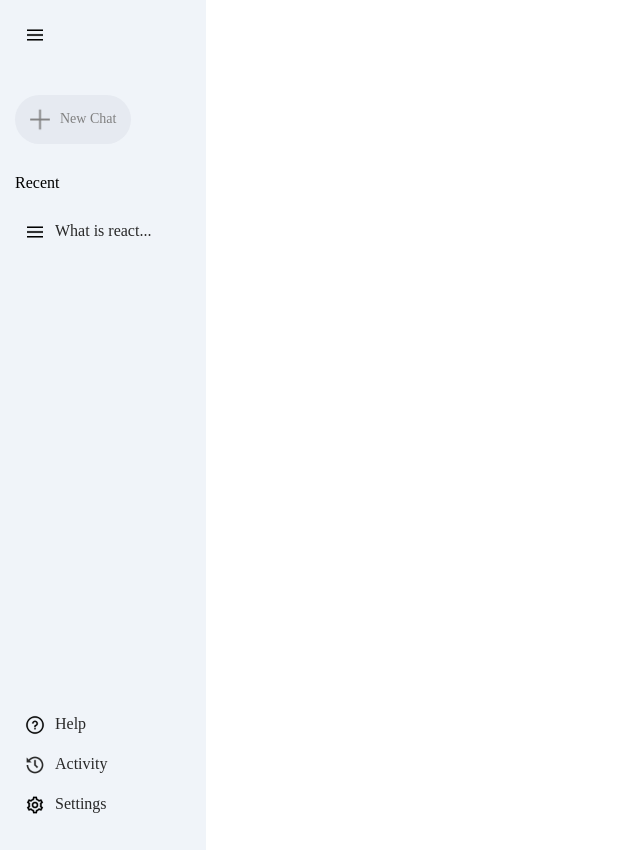
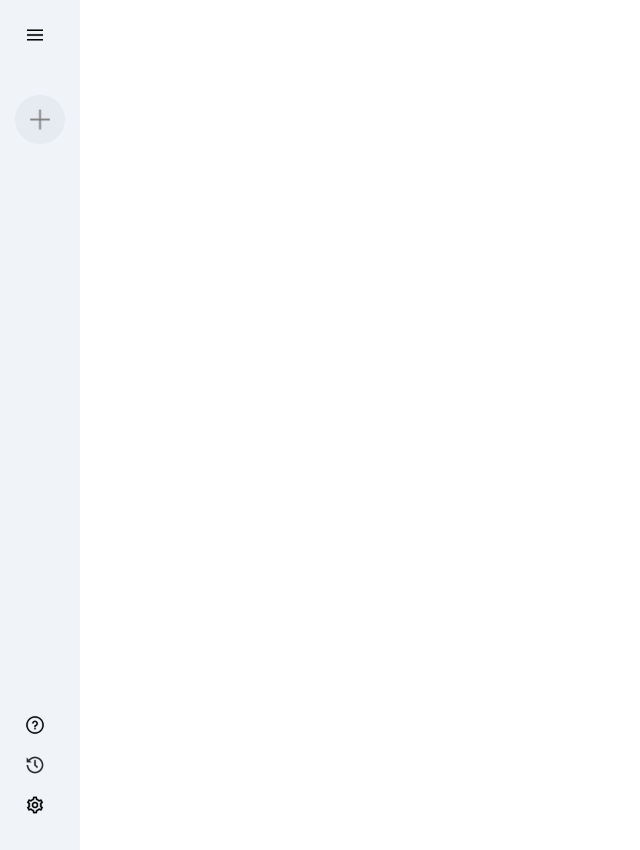
Before and after one commit to ahsaanullah0088/Genimi_clone, a React (Vite) app: page / in a window 1280 px wide. Shown: the whole page, without its empty margins (0-640 px from the left). Built offline with nearby package versions, Linux system fonts and the light colour scheme.

Commit message:
sidebar functionaliy done

```diff
--- a/src/components/sidebar/Sidebar.jsx
+++ b/src/components/sidebar/Sidebar.jsx
@@ -1,16 +1,18 @@
-import React from 'react'
-import {assets} from '../../assets/assets'
-import './Sidebar.css'
+import React from "react";
+import { assets } from "../../assets/assets";
+import "./Sidebar.css";
 
 const Sidebar = () => {
+  const [extended, setExtended] = React.useState(false);
   return (
-    <div className='sidebar'>
+    <div className="sidebar">
       <div className="top">
-        <img className='menu' src={assets.menu_icon} alt="" />
+        <img onClick={()=> setExtended(prev=>!prev)} className="menu" src={assets.menu_icon} alt="" />
         <div className="new_chat">
           <img src={assets.plus_icon} alt="" />
-          <p>New Chat</p>
+          {extended ? <p>New Chat</p> : null}
         </div>
+        {extended ? (
           <div className="recent">
             <p className="recent-title"> Recent</p>
             <div className="recent-entry">
@@ -18,23 +20,24 @@
               <p>What is react...</p>
             </div>
           </div>
+        ) : null}
       </div>
       <div className="bottom">
         <div className="bottom-item recent-entry">
           <img src={assets.question_icon} alt="" />
-          <p>Help</p>
+          {extended?<p>Help</p>:null}
         </div>
         <div className="bottom-item recent-entry">
           <img src={assets.history_icon} alt="" />
-          <p>Activity</p>
+          {extended?<p>Activity</p>:null}
         </div>
         <div className="bottom-item recent-entry">
           <img src={assets.setting_icon} alt="" />
-          <p>Settings</p>
+          {extended?<p>Settings</p>:null}
         </div>
       </div>
     </div>
-  )
-}
+  );
+};
 
-export default Sidebar
+export default Sidebar;
--- a/src/index.css
+++ b/src/index.css
@@ -1,6 +1,8 @@
+@import url('https://fonts.googleapis.com/css2?family=Outfit:wght@100..900&display=swap');
 *{
   padding: 0;
   margin: 0;
+  font-family: Outfit;
 }
 #root{
   min-height: 100vh;
```
Lines whose indentation alone changed are shown as unchanged.
